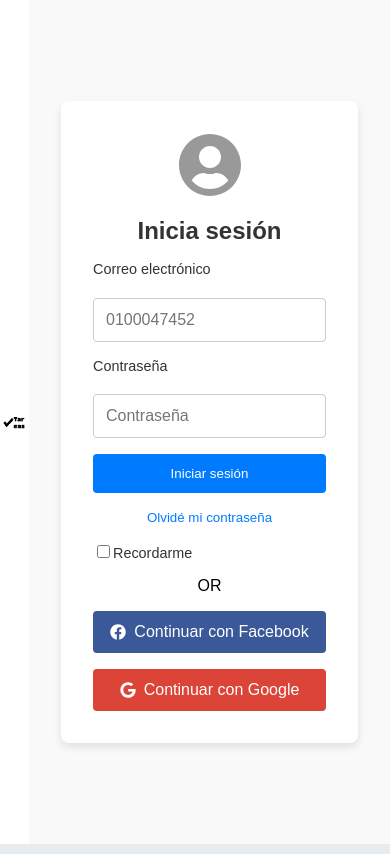
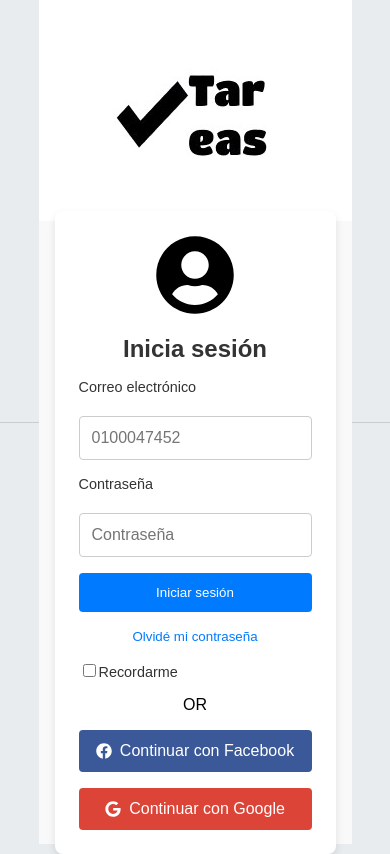
Before and after one commit to Oskiis/nuevo-task, a React (Create React App) app: page /login in a window 390 px wide. Built offline with nearby package versions, Linux system fonts and the light colour scheme.

Commit message:
login css vistas

```diff
--- a/src/vistas/login.css
+++ b/src/vistas/login.css
@@ -1,6 +1,7 @@
 /* Estructura general */
 .login-page {
   display: flex;
+  flex-direction: column; /* Cambia la dirección para móviles */
   height: 100vh;
   background-color: #f0f0f0;
   width: 100%;
@@ -10,16 +11,16 @@
 .image-container {
   flex: 1;
   display: flex;
-  justify-content: center; /* Centrar horizontalmente */
-  align-items: center; /* Centrar verticalmente */
+  justify-content: center;
+  align-items: center;
   background-color: #fff;
   margin-bottom: 0px;
 }
 
 .image-container img {
-  max-width: 80%; /* Ajusta el tamaño de la imagen para que no ocupe todo el ancho */
-  max-height: 80%; /* Evita que la imagen ocupe todo el alto */
-  object-fit: contain; /* Mantiene las proporciones de la imagen */
+  max-width: 90%; /* Ajusta el tamaño para pantallas pequeñas */
+  max-height: 80%;
+  object-fit: contain;
 }
 
 /* Contenedor del formulario */
@@ -30,7 +31,6 @@
   align-items: center;
   background-color: #f9f9f9;
   padding: 2rem;
-
 }
 
 /* Caja del formulario de login */
@@ -44,10 +44,37 @@
   text-align: center;
 }
 
-/* Icono de avatar */
-.avatar-icon {
-  font-size: 4rem;
-  color: #999;
+/* Media Queries para responsividad */
+@media (max-width: 768px) {
+  .login-page {
+    flex-direction: column; /* Cambia la dirección a columna en pantallas pequeñas */
+  }
+
+  .image-container {
+    height: 30vh; /* Ajusta la altura del contenedor de la imagen */
+  }
+
+  .form-container {
+    height: 70vh; /* Ajusta la altura del contenedor del formulario */
+    padding: 1rem; /* Reduce el padding en pantallas pequeñas */
+  }
+
+  .login-box {
+    padding: 1.5rem; /* Reduce el padding del formulario */
+    max-width: 90%; /* Aumenta el ancho máximo para pantallas pequeñas */
+  }
+
+  .avatar-icon {
+    font-size: 5rem; /* Reduce el tamaño del icono */
+  }
+
+  form button {
+    padding: 0.2rem; /* Reduce el padding del botón */
+  }
+
+  .social-login button {
+    padding: 0.5rem; /* Reduce el padding de los botones sociales */
+  }
 }
 
 /* Estilos para el formulario */
@@ -192,7 +219,6 @@ form button:hover {
 .google-login {
   background-color: #db4437;
   color: white;
-
 }
 
 .social-icon {
```
